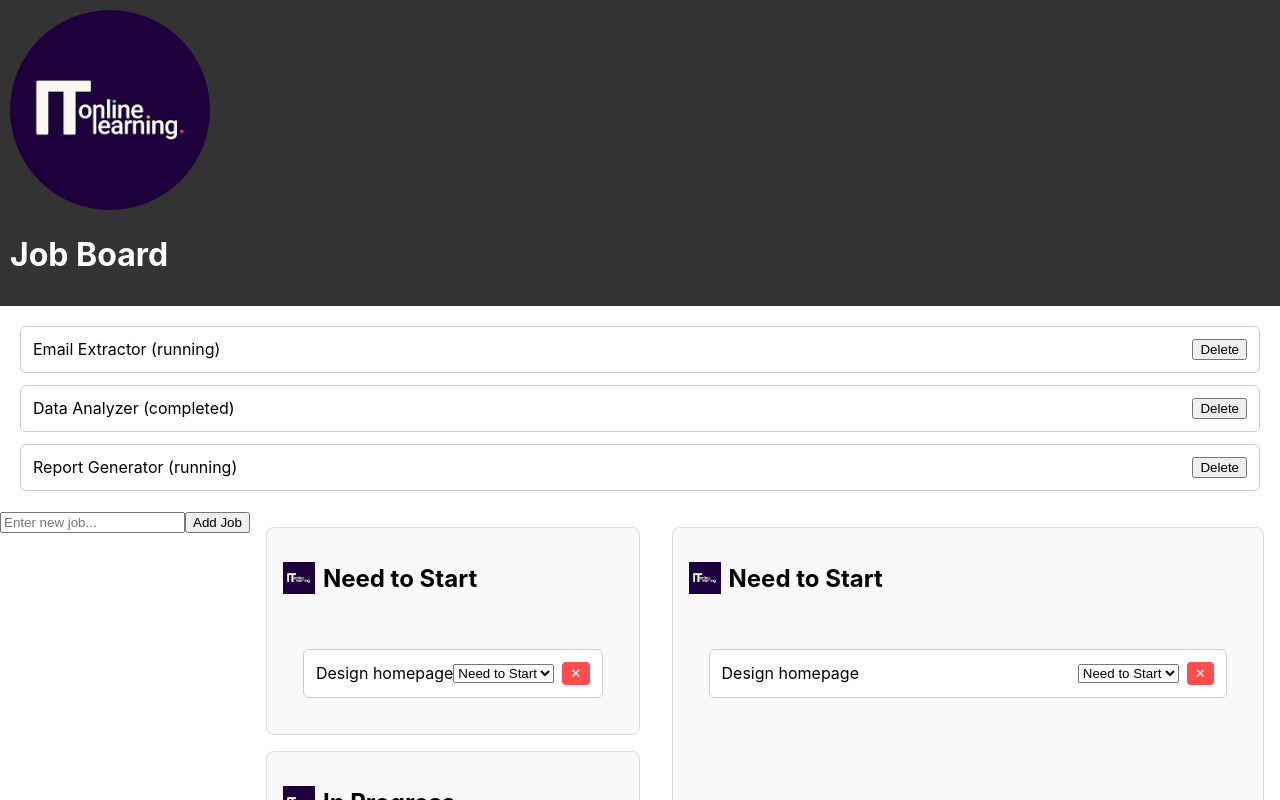
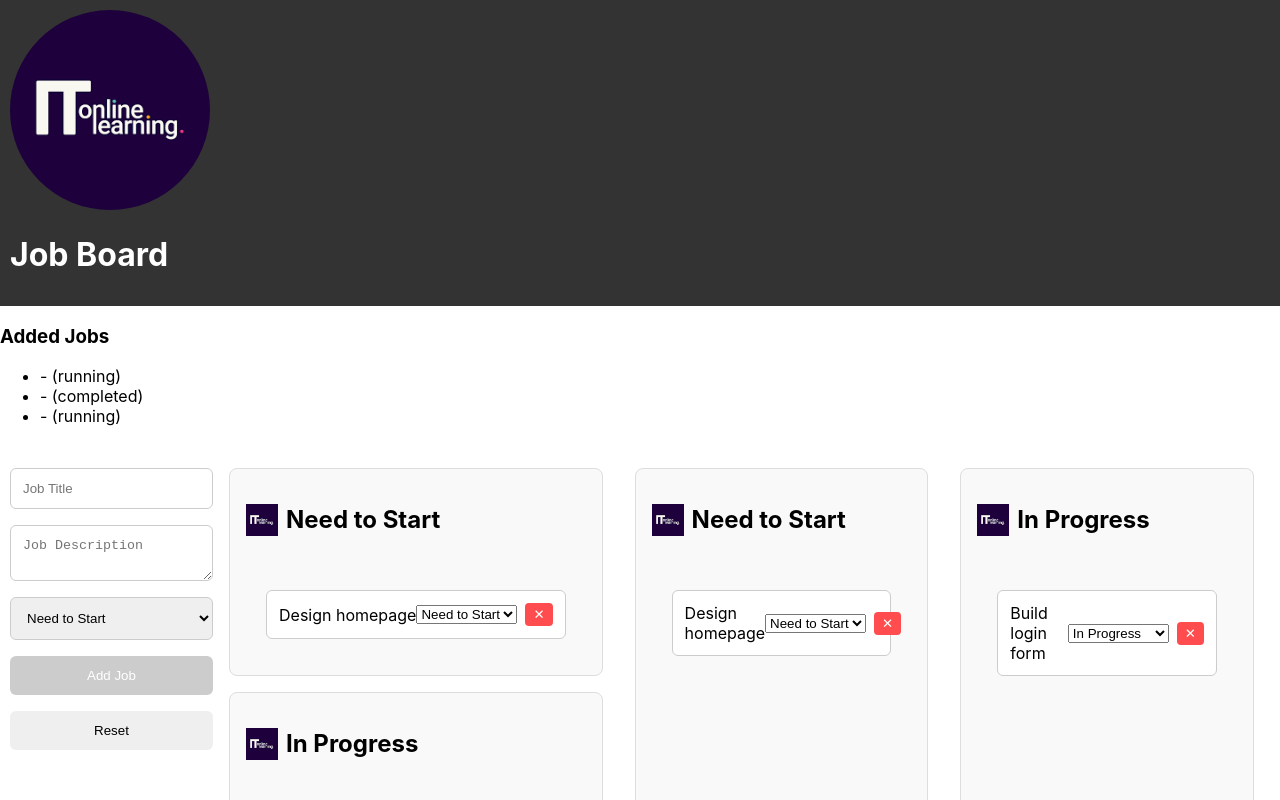
Before and after one commit to itolkent/JobBoard, a React (Create React App) app: page / in a window 1280 px wide. Shown: the top 800 px of the page. Built offline with nearby package versions, Linux system fonts and the light colour scheme.

Commit message:
Enhancing Form Handling in the Job Management

```diff
--- a/src/App.css
+++ b/src/App.css
@@ -32,14 +32,17 @@
   from {
     transform: rotate(0deg);
   }
+
   to {
     transform: rotate(360deg);
   }
 }
+
 .app {
   display: flex;
   flex-direction: column;
-  min-height: 100vh;   /* full viewport height */
+  min-height: 100vh;
+  /* full viewport height */
 }
 
 header {
@@ -51,16 +54,19 @@ header {
 .job-list {
   padding: 20px;
 }
+
 footer {
   background: #222;
   color: white;
   text-align: center;
   padding: 10px;
 }
-.logo-container{
+
+.logo-container {
   height: 200px;
   border-radius: 200px;
 }
+
 .status-board {
   display: flex;
   justify-content: space-around;
@@ -76,15 +82,18 @@ footer {
 }
 
 .ticket-info.completed {
-  background-color: #e0ffe0; /* light green */
+  background-color: #e0ffe0;
+  /* light green */
 }
 
 .ticket-info.in-progress {
-  background-color: #fffbe0; /* light yellow */
+  background-color: #fffbe0;
+  /* light yellow */
 }
 
 .ticket-info.failed {
-  background-color: #ffe0e0; /* light red */
+  background-color: #ffe0e0;
+  /* light red */
 }
 
 .ticket-image {
@@ -92,10 +101,12 @@ footer {
   height: 50px;
   margin-bottom: 8px;
 }
-.status-board{
-  flex:1;
+
+.status-board {
+  flex: 1;
   align-items: end;
 }
+
 .form-header {
   max-width: 600px;
   margin: 2rem auto;
@@ -106,7 +117,7 @@ footer {
   display: flex;
   flex-direction: column;
   gap: 1.5rem;
-  box-shadow: 0 4px 10px rgba(0,0,0,0.05);
+  box-shadow: 0 4px 10px rgba(0, 0, 0, 0.05);
 }
 
 .bot-input {
@@ -120,7 +131,7 @@ footer {
 
 .bot-input:focus {
   border-color: #0078d7;
-  box-shadow: 0 0 5px rgba(0,120,215,0.3);
+  box-shadow: 0 0 5px rgba(0, 120, 215, 0.3);
 }
 
 .form-details {
@@ -168,7 +179,7 @@ footer {
 
 .job-status:focus {
   border-color: #0078d7;
-  box-shadow: 0 0 5px rgba(0,120,215,0.3);
+  box-shadow: 0 0 5px rgba(0, 120, 215, 0.3);
 }
 
 .submit-data {
@@ -300,6 +311,7 @@ body.dark-mode .submit-data {
     width: 90%;
   }
 }
+
 .job-column {
   flex: 1;
   min-width: 250px;
@@ -356,3 +368,50 @@ body.dark-mode .submit-data {
 .delete-btn:hover {
   background: #d9363e;
 }
+
+.job-form {
+  display: flex;
+  flex-direction: column;
+  gap: 1rem;
+  max-width: 400px;
+  margin: 1rem auto;
+}
+
+.job-form input,
+.job-form textarea,
+.job-form select {
+  padding: 0.75rem;
+  border: 1px solid #ccc;
+  border-radius: 6px;
+}
+
+.job-form button {
+  padding: 0.75rem;
+  border: none;
+  border-radius: 6px;
+  cursor: pointer;
+}
+
+.job-form button[type="submit"] {
+  background-color: #0078d7;
+  color: #fff;
+}
+
+.job-form button[type="submit"]:disabled {
+  background-color: #ccc;
+  cursor: not-allowed;
+}
+
+.error-message {
+  color: red;
+  font-size: 0.9rem;
+}
+
+.success-message {
+  color: green;
+  font-size: 0.9rem;
+}
+
+.appform-container {
+  padding: 10px;
+}
--- a/src/App.js
+++ b/src/App.js
@@ -22,7 +22,10 @@ function App() {
     <div className="app">
       <Header />
       <JobList jobs={jobs} onDeleteJob={handleDeleteJob} />
-      <AppForm />
+      <div className='appform-container'>
+
+        <AppForm />
+      </div>
       <StatusBoard />
       <Footer />
     </div>
--- a/src/AppForm.js
+++ b/src/AppForm.js
@@ -26,14 +26,14 @@ function AppForm() {
     };
 
     //  Add new job
-    const addNewJob = (title) => {
+    const addNewJob = (jobDetails) => {
         const newJob = {
             id: Date.now(),
-            title,
-            status: "Need to Start",
+            ...jobDetails,
         };
-        setJobs((prevJobs) => [...prevJobs, newJob]);
+        setJobs((prev) => [...prev, newJob]);
     };
+
 
 
     // Filter jobs by status
--- a/src/JobList.js
+++ b/src/JobList.js
@@ -2,16 +2,22 @@ import React from 'react';
 import JobItem from './JobItem';
 const JobList = ({ jobs, onDeleteJob }) => {
    return (
-        <div className="job-list">
+    <div className="job-list-display">
+      <h3>Added Jobs</h3>
       {jobs.length > 0 ? (
-                jobs.map(job => (
-                    <JobItem key={job.id} job={job} onDelete={onDeleteJob} />
-                ))
+        <ul>
+          {jobs.map((job) => (
+            <li key={job.id}>
+              <strong>{job.title}</strong> - {job.description} (
+              {job.status})
+            </li>
+          ))}
+        </ul>
       ) : (
-                <p>No jobs available</p>
+        <p>No jobs added yet.</p>
       )}
     </div>
   );
-};
+}
 
 export default JobList;
--- a/src/component/JobForm.js
+++ b/src/component/JobForm.js
@@ -1,24 +1,100 @@
 import React, { useState } from "react";
 
 function JobForm({ addNewJob }) {
-  const [title, setTitle] = useState("");
+  const initialState = {
+    title: "",
+    description: "",
+    status: "Need to Start",
+  };
 
+  const [jobDetails, setJobDetails] = useState(initialState);
+  const [error, setError] = useState("");
+  const [success, setSuccess] = useState("");
+
+  // 1. Handle input changes
+  const handleInputChange = (e) => {
+    const { name, value } = e.target;
+    setJobDetails((prev) => ({
+      ...prev,
+      [name]: value,
+    }));
+    setError("");
+    setSuccess("");
+  };
+
+  // 2. Handle form submission
   const handleSubmit = (e) => {
     e.preventDefault();
-    if (title.trim() === "") return;
-    addNewJob(title);
-    setTitle("");
+
+    // Validation
+    if (!jobDetails.title || !jobDetails.description || !jobDetails.status) {
+      setError("All fields must be filled!");
+      return;
+    }
+    if (jobDetails.title.length < 3) {
+      setError("Job title must be at least 3 characters long.");
+      return;
+    }
+
+    // Log details to console
+    console.log("Job Details Submitted:", jobDetails);
+
+    // Add job to parent state
+    addNewJob(jobDetails);
+
+    // Reset form
+    setJobDetails(initialState);
+    setSuccess("Job added successfully!");
+  };
+
+  // 4. Reset form manually
+  const resetForm = () => {
+    setJobDetails(initialState);
+    setError("");
+    setSuccess("");
   };
 
   return (
     <form className="job-form" onSubmit={handleSubmit}>
       <input
         type="text"
-        value={title}
-        onChange={(e) => setTitle(e.target.value)}
-        placeholder="Enter new job..."
+        name="title"
+        value={jobDetails.title}
+        onChange={handleInputChange}
+        placeholder="Job Title"
       />
-      <button type="submit">Add Job</button>
+
+      <textarea
+        name="description"
+        value={jobDetails.description}
+        onChange={handleInputChange}
+        placeholder="Job Description"
+      />
+
+      <select
+        name="status"
+        value={jobDetails.status}
+        onChange={handleInputChange}
+      >
+        <option value="Need to Start">Need to Start</option>
+        <option value="In Progress">In Progress</option>
+        <option value="Completed">Completed</option>
+      </select>
+
+      <button
+        type="submit"
+        disabled={
+          !jobDetails.title || !jobDetails.description || !jobDetails.status
+        }
+      >
+        Add Job
+      </button>
+      <button type="button" onClick={resetForm}>
+        Reset
+      </button>
+
+      {error && <p className="error-message">{error}</p>}
+      {success && <p className="success-message">{success}</p>}
     </form>
   );
 }
```
Lines whose indentation alone changed are shown as unchanged.
